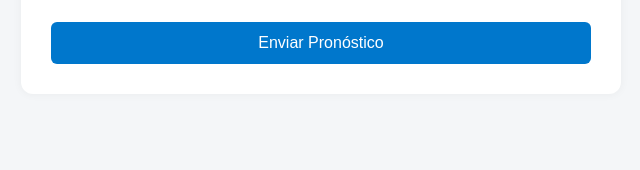
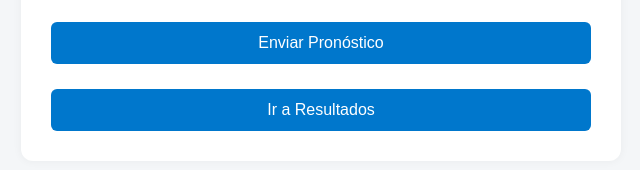
Before and after one commit to Ivideu/quiniela, a plain HTML site: page index.html in a window 1280 px wide. Shown: the part 224-394 px from the top of the page, without its empty margins (319-959 px from the left). Drawn offline with Linux system fonts and the light colour scheme; no server answers.

Commit message:
index.html

```diff
--- a/index.html
+++ b/index.html
@@ -85,6 +85,7 @@
       <div id="partidos"></div>
 
       <button type="submit">Enviar Pronóstico</button>
+      <button onclick="location.href='resultados.html'">Ir a Resultados</button>
     </form>
   </div>
 
```
